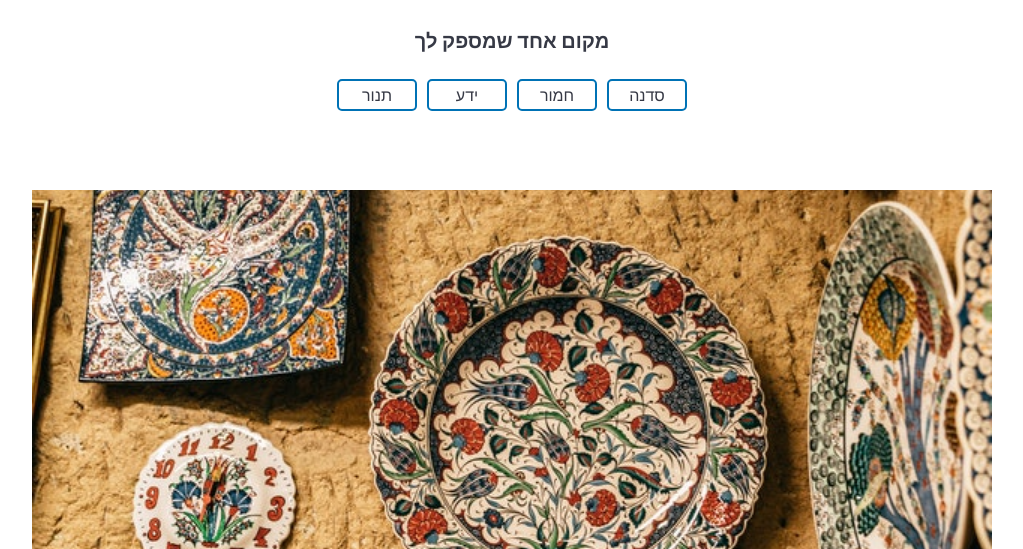
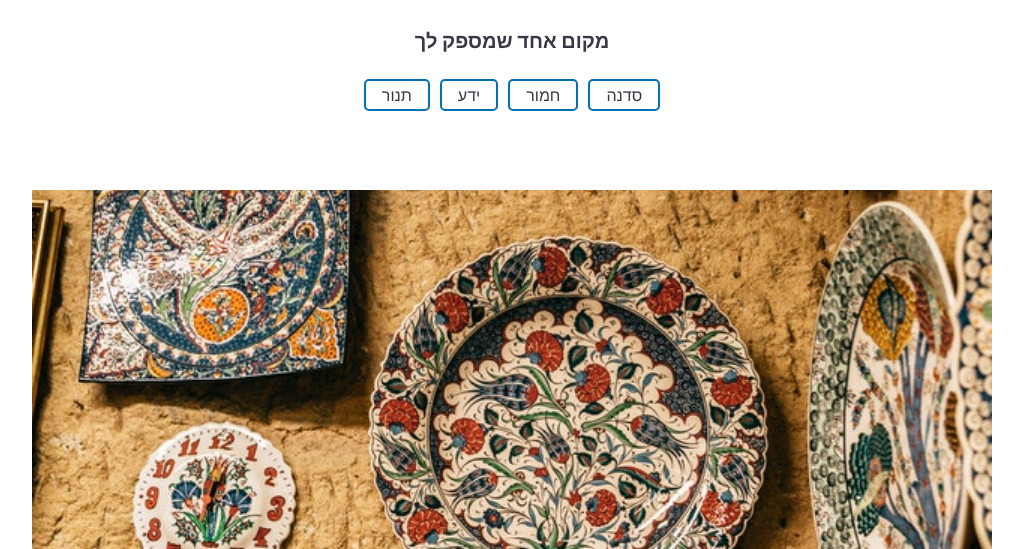
Before and after one commit to italcode/Judit-web, a PHP site: page / in a window 1280 px wide. Shown: the part 166-715 px from the top of the page, without its empty margins (128-1151 px from the left). Run offline with PHP 8.4, Linux system fonts and the light colour scheme.

Commit message:
Update style.css

```diff
--- a/CSS/style.css
+++ b/CSS/style.css
@@ -146,7 +146,7 @@ header > h2{
     list-style: none;
     font-size: 1.6rem;
     padding: 0.5rem 1.6rem;
-    width: 8rem;
+/*     width: 8rem; */
     text-align: center;
     border: 2px solid #0072B5;
     margin: 0 0.5rem;
```
